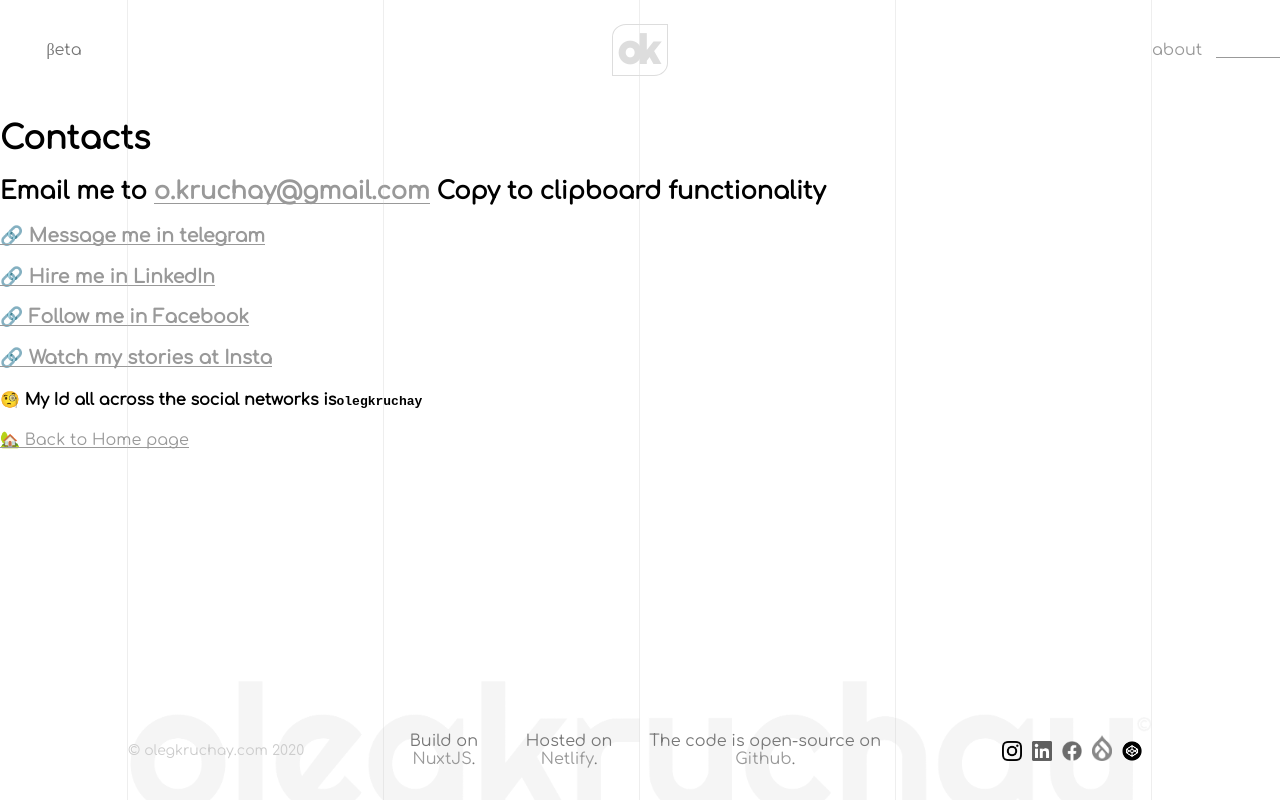
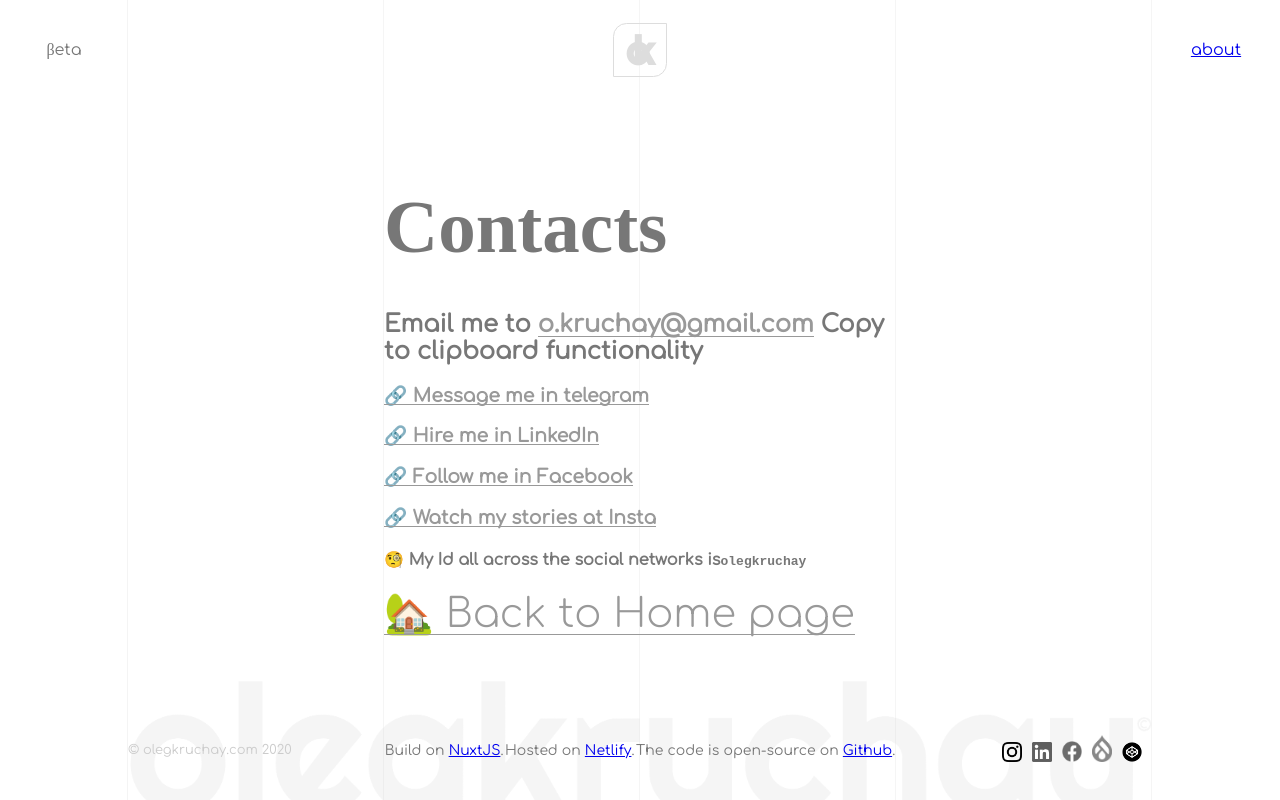
Before and after one commit to kruchai/olegkruchay-vue, a Nuxt app: page /contacts in a window 1280 px wide. Built offline with nearby package versions, Linux system fonts and the light colour scheme; a web font is replaced by a local one.

Commit message:
v0.6: Updating the styles of: main logo, .v-link.active, container, about link. Adding: new markup for new pages, back-to-home. Rewriting: link styles - now .v-link

```diff
--- a/assets/styles/styles.scss
+++ b/assets/styles/styles.scss
@@ -48,10 +48,22 @@ body {
   background: $background-color;
 }
 
-a {
+.v-link {
   color: #999;
   position: relative;
   text-decoration: none;
+  transition: all 0.5s ease-in-out;
+
+  &.active {
+    padding: 0 20px 0 10px;
+    background: linear-gradient(to right, $white, #eee);
+    border-radius: 0 0 10px;
+
+    &:before {
+      max-width: calc(100% - 30px);
+      left: 10px;
+    }
+  }
 
   &:before {
     content: "";
@@ -59,6 +71,7 @@ a {
     height: 1px;
     background-color: #999;
     position: absolute;
+    left: 0;
     bottom: 1px;
     transition: 1.3s cubic-bezier(0.65,0,.076,1)
   }
@@ -86,6 +99,13 @@ a {
       background-color: $main;
     }
   }
+
+  &.social {
+    &:before,
+    &:after {
+      content: none;
+    }
+  }
 }
 
 .container {
@@ -94,9 +114,10 @@ a {
   overflow-y: hidden;
   z-index: 1;
   position: relative;
+  min-height: 100vh;
 
   @media (min-width: 851px) {
-    grid-template-rows: 100px calc(100vh - 200px) 100px;
+    grid-template-rows: 100px auto 100px;
   }
 }
 
@@ -105,11 +126,12 @@ a {
   display: grid;
   position: absolute;
   grid-template-columns: repeat(10, 1fr);
-  height: 100vh;
+  min-height: 100vh;
+  height: 100%;
   width: 100vw;
   animation-name: lines;
   animation-duration: 2s;
-  opacity: 0.5;
+  opacity: 0.3;
   z-index: 2;
 }
 
@@ -219,7 +241,6 @@ a {
   }
 }
 
-
 // header
 .v-header {
   display: grid;
@@ -240,7 +261,14 @@ a {
   }
 
   .about-me {
+    display: inline-block;
+
     @media (max-width: 850px) {
+      &:before,
+      &:after {
+        content: none;
+      }
+
       .v-show {
         &.mobile {
           content: "i";
@@ -250,6 +278,20 @@ a {
         }
       }
     }
+  }
+}
+
+// main
+.v-section--main {
+  display: grid;
+  grid-template-columns: repeat(10, 1fr);
+  grid-template-rows: auto;
+  grid-template-areas: ". first first first first first first first first .";
+  align-items: center;
+
+  @media (min-width: 1200px) {
+    grid-template-areas:
+      ". . . first first first first . . .";
   }
 }
 
@@ -269,6 +311,7 @@ a {
   @media (min-width: 1200px) {
     grid-template-areas:
       ". . . first first first first . . .";
+  }
 }
 
 .v-cell {
@@ -299,7 +342,6 @@ a {
     }
   }
 }
-}
 
 // footer
 .v-footer {
@@ -313,7 +355,7 @@ a {
     grid-template-columns: repeat(10, 1fr);
     grid-template-rows: auto;
     grid-template-areas:
-      ". first first second second second second third third .";
+      "fourth first first second second second second third third .";
     position: relative;
     align-items: center;
   }
@@ -321,10 +363,11 @@ a {
   .v-cell {
     z-index: 3;
     color: #777;
+    font-size: 14px;
 
     &.first {
       color: #ccc;
-      font-size: 14px;
+      font-size: 13px;
 
       @media (max-width: 850px) {
         order: 3;
@@ -408,14 +451,18 @@ a {
   border: 1px solid;
   display: inline-block;
   text-align: center;
-  padding: 5px 7.5px;
+  padding: 0;
   border-radius: 25% 0 25% 0;
-  line-height: 1;
+  line-height: 54px;
   font-weight: 700;
   font-size: 40px;
+  height: 54px;
+  width: 54px;
 
   span {
-    margin-left: -3px;
+    &:last-child {
+      margin-left: -16px;
+    }
   }
 }
 
@@ -592,3 +639,12 @@ a {
     transition: all 0.5s cubic-bezier(0.65,0,.076,1);
   }
 }
+
+// back-to-home component.
+.back-to-home {
+  margin: 20px 0;
+}
+
+.text-center {
+  text-align: center;
+}
```
Lines whose indentation alone changed are shown as unchanged.
